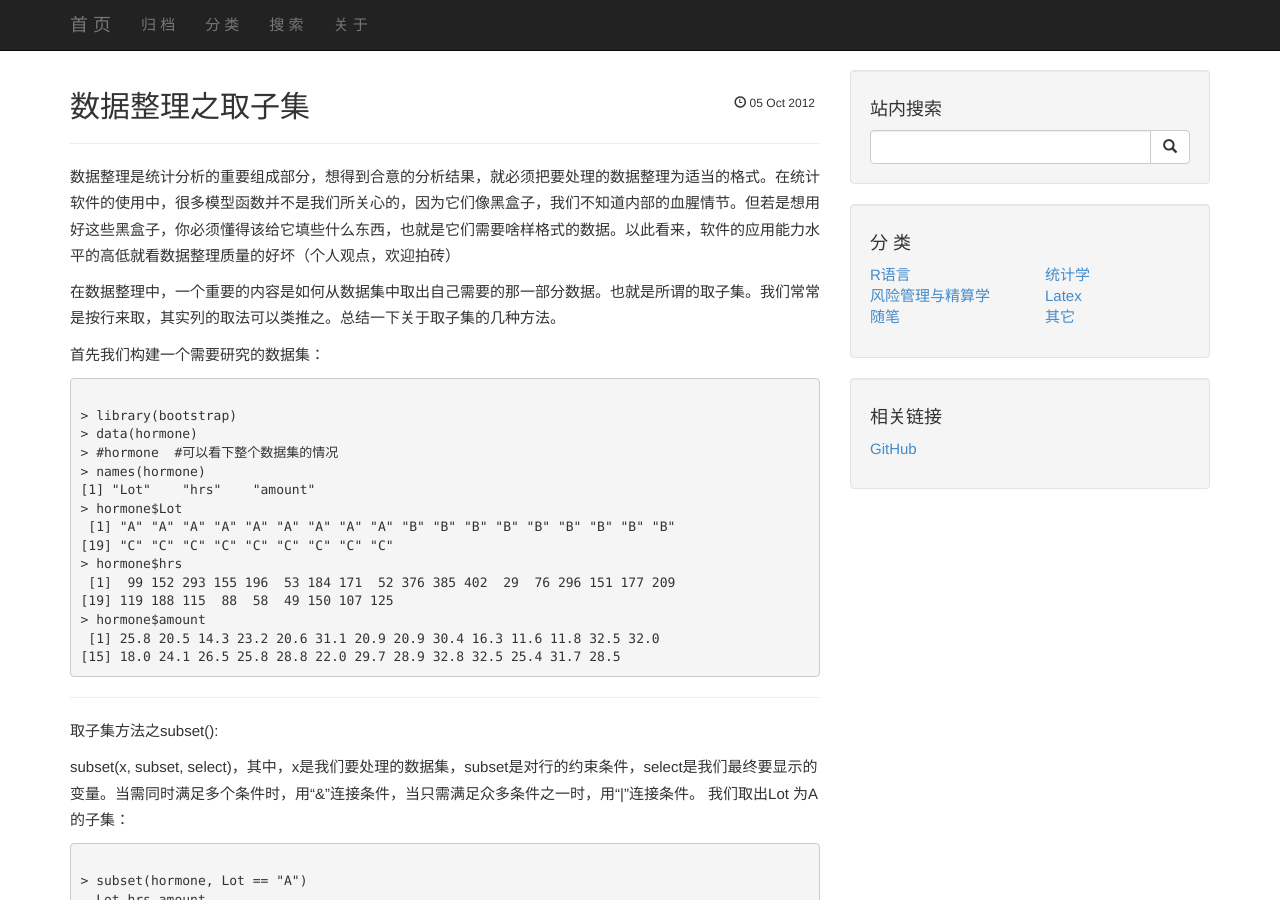
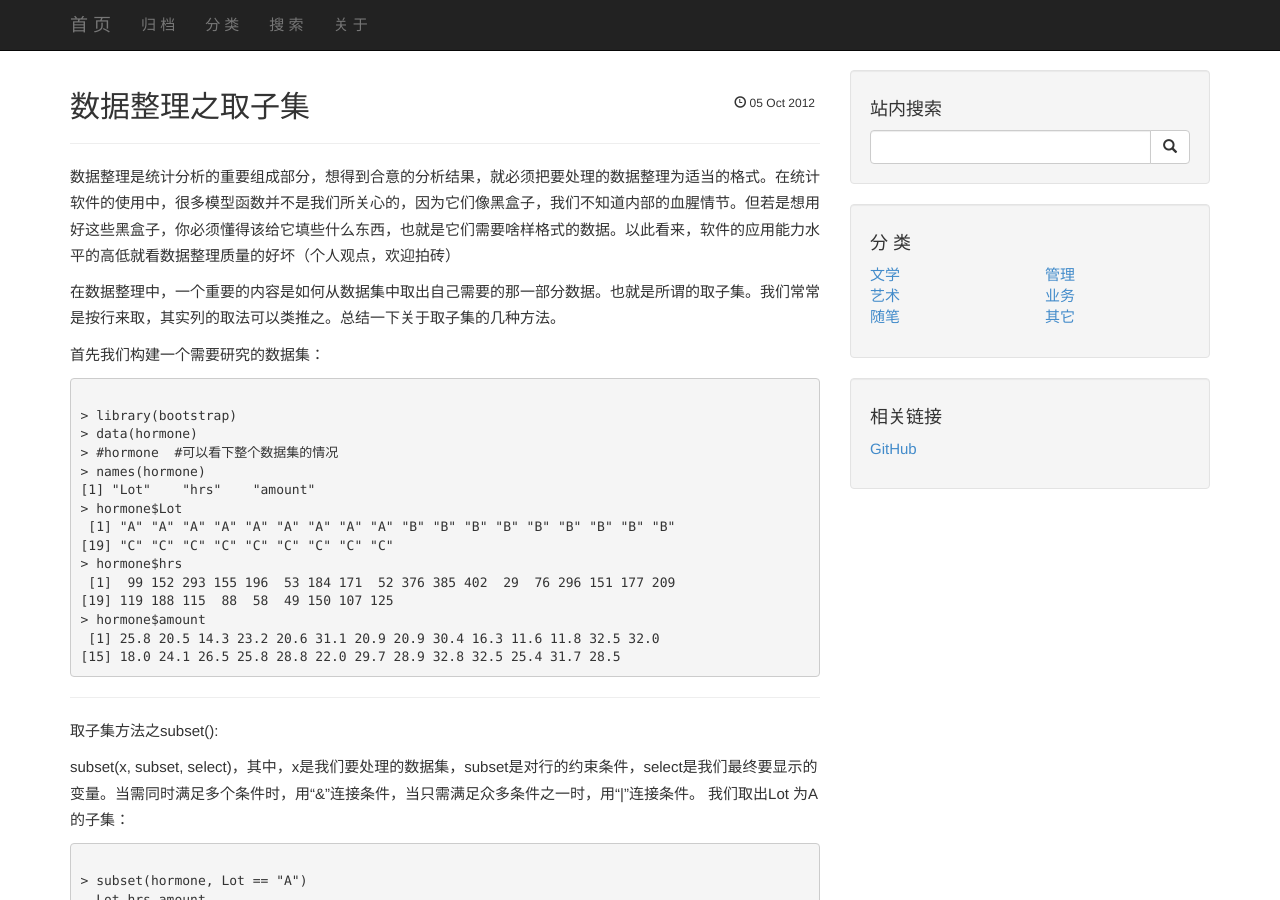
Before and after one commit to YinliangWu/tpw, a Jekyll site: the page built from _posts/2012-10-5-quziji.md, in a window 1280 px wide and 900 px high. Built offline with Jekyll 4.4.1, drawn with Linux system fonts in a browser that asks for light colours; nearby versions of some CDN libraries; library files that are not in the unit come from our copies; comment, search, counter and statistics services are not loaded.

Commit message:
firstpost

```diff
--- a/_layouts/default.html
+++ b/_layouts/default.html
@@ -78,7 +78,7 @@
           <ul class="nav navbar-nav">
             <li><a href="/archives.html">归 档</a></li>
             <li><a href="/categories.html">分 类</a></li>
-            <li><a href="/categories.html">搜 索</a></li>
+            <li><a href="/search.html">搜 索</a></li>
             <li><a href="/about.html">关 于</a>
             </li>
           </ul>
@@ -128,14 +128,14 @@
               <div class="col-lg-6">
                 <ul class="list-unstyled">
                   <li>
-                    <a href="/categories.html#r">
-                      R语言
+                    <a href="/categories.html#cunlture">
+                      文学
                     </a>
                   </li>
 
                   <li>
-                    <a href="/categories.html#risk and actuary">
-                      风险管理与精算学
+                    <a href="/categories.html#art">
+                      艺术
                     </a>
                   </li>
 				                    <li>
@@ -149,13 +149,13 @@
               <div class="col-lg-6">
                 <ul class="list-unstyled">
                                   <li>
-                    <a href="/categories.html#statistics">
-                      统计学
+                    <a href="/categories.html#Management">
+                      管理
                     </a>
                   </li>
                   <li>
-                    <a href="/categories.html#latex">
-                      Latex
+                    <a href="/categories.html#Business">
+                      业务
                     </a>
                   </li>
                   <li>
--- a/_posts/2012-10-5-quziji.md
+++ b/_posts/2012-10-5-quziji.md
@@ -4,7 +4,7 @@ title: 数据整理之取子集
 author: <a href="http://gaolei786.github.com/">GaoLei</a>
 tags: [R]
 categories:
-- technical
+- Technical
 
 ---
 
```
